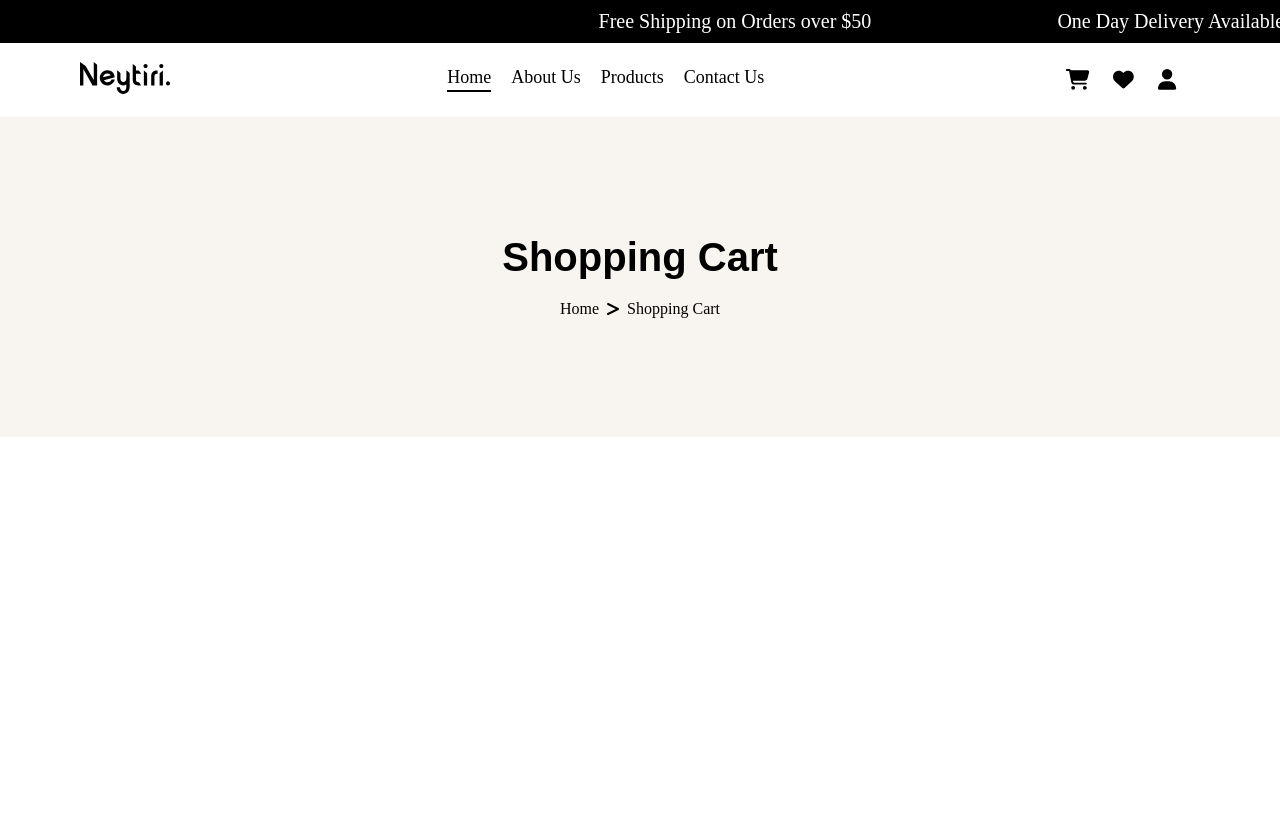
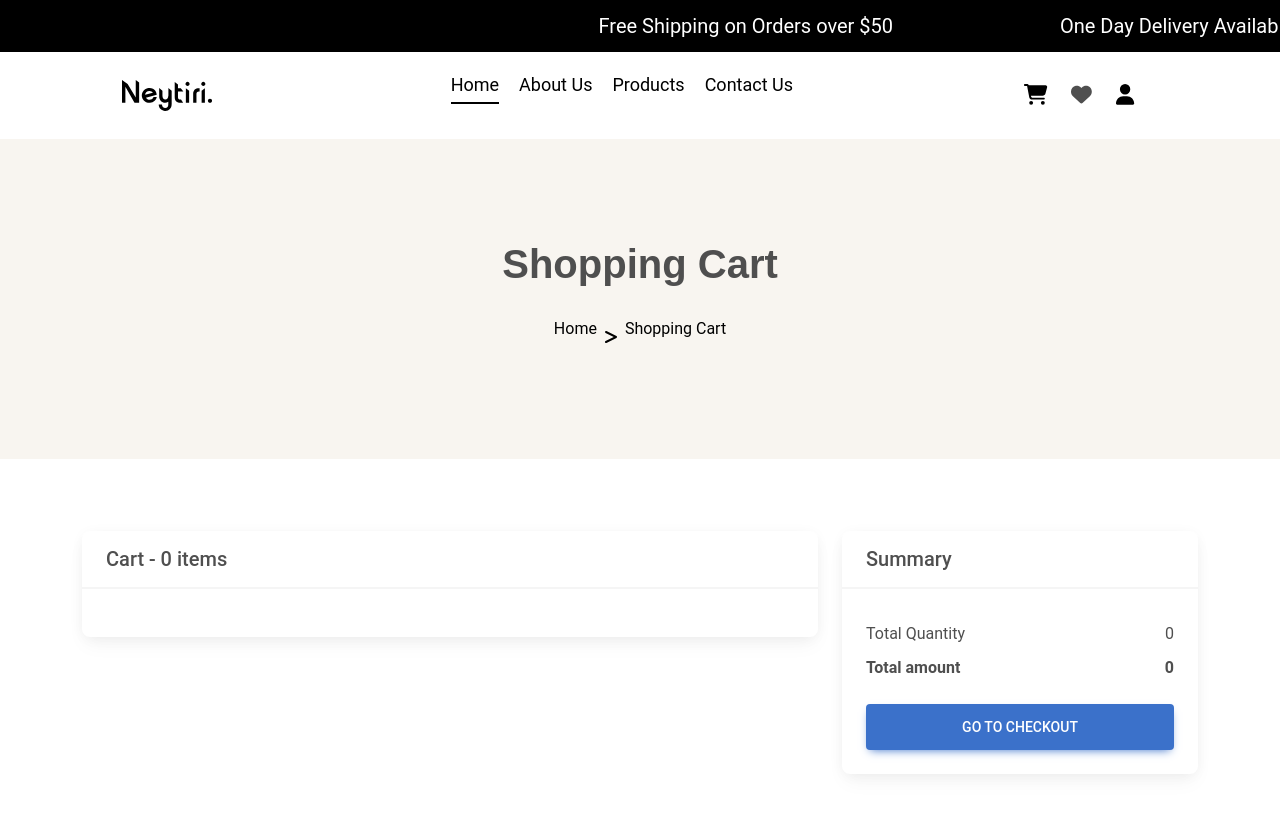
Before and after one commit to zaidkhan-div/Mern-Stack-Final-Project, a React (Vite) app in the folder Front-End/: page /cart in a window 1280 px wide. Shown: the top 814 px of the page. Built offline with nearby package versions, Linux system fonts and the light colour scheme.

Commit message:
Addto Cart process

```diff
--- a/Front-End/package.json
+++ b/Front-End/package.json
@@ -15,6 +15,7 @@
     "@fortawesome/free-solid-svg-icons": "^6.7.1",
     "@fortawesome/react-fontawesome": "^0.2.2",
     "@reduxjs/toolkit": "^2.4.0",
+    "mdb-react-ui-kit": "^9.0.0",
     "react": "^18.3.1",
     "react-dom": "^18.3.1",
     "react-redux": "^9.1.2",
--- a/Front-End/src/Components/Navbar/Navbar.css
+++ b/Front-End/src/Components/Navbar/Navbar.css
@@ -114,7 +114,7 @@
     width: 100%;
 }
 
-.navbar {
+.main-navbar {
     /* background-color: red; */
     padding: 1.2rem 2.5rem;
     display: flex;
@@ -140,6 +140,10 @@
     position: relative;
     color: black;
     text-decoration: none;
+}
+
+.menu a:hover {
+    color: black !important;
 }
 
 .active {
@@ -173,3 +177,7 @@
 .icon-section a {
     color: black;
 }
+
+.icon-section a:hover {
+    color: black;
+}
--- a/Front-End/src/Components/Navbar/Navbar.jsx
+++ b/Front-End/src/Components/Navbar/Navbar.jsx
@@ -48,7 +48,7 @@ const Navbar = () => {
     <>
       <Top />
       <div className="container">
-        <div className='navbar'>
+        <div className='main-navbar'>
 
           <div className="logo">
             <Link to='/'><img src={Logo} alt="" /></Link>
--- a/Front-End/src/Pages/About/About.jsx
+++ b/Front-End/src/Pages/About/About.jsx
@@ -3,7 +3,7 @@ import React from 'react'
 const About = () => {
   return (
     <div>
-      This is about Us page
+      This is about us page
     </div>
   )
 }
--- a/Front-End/src/Pages/Cart/Cart.css
+++ b/Front-End/src/Pages/Cart/Cart.css
@@ -26,3 +26,36 @@
     text-decoration: none;
     color: black;
 }
+
+.cart-items-section {
+    width: 1300px;
+    margin: auto;
+    border: 1px solid black;
+    height: 50vh;
+    margin-top: 4rem;
+    padding: 2rem 2rem;
+}
+
+.cart-product-title {
+    background-color: #f7f7f7;
+    height: 2rem;
+    width: 60%;
+    border: 1px solid black;
+    display: flex;
+    align-items: center;
+    justify-content: space-between;
+    padding: 1.5rem 1.5rem;
+}
+
+.cart-product-price {
+    display: flex;
+    font-size: 18px;
+    gap: 2rem;
+}
+
+.cart-product-tabs {
+    border: 1px solid black;
+    width: 60%;
+    height: 10px;
+    margin-top: 2rem;
+}
--- a/Front-End/src/Pages/Cart/Cart.jsx
+++ b/Front-End/src/Pages/Cart/Cart.jsx
@@ -3,9 +3,17 @@ import './Cart.css'
 import { Link } from 'react-router-dom'
 import { FontAwesomeIcon } from '@fortawesome/react-fontawesome'
 import { faGreaterThan } from '@fortawesome/free-solid-svg-icons'
+import { useSelector } from 'react-redux'
+import 'mdb-react-ui-kit/dist/css/mdb.min.css';
+
 
 
 const Cart = () => {
+
+  const { cart, totalQuantity, totalPrice } = useSelector((state) => state.allCart)
+
+
+
   return (
     <div>
       <div className="cart-hero">
@@ -18,7 +26,164 @@ const Cart = () => {
           </div>
         </div>
       </div>
+      {/* <div className="cart-items-section">
+        <div className="cart-products-section">
+          <div className="cart-product-title">
+            <div className="cart-product-image">
+              <h1>Image</h1>
+            </div>
+            <div className="cart-product-price">
+              <div className='cart-product-price'><p>Price</p></div>
+              <div className='cart-product-quantity'><p>Quantity</p></div>
+              <div className='cart-product-price'><p>Total Price</p></div>
+            </div>
+          </div>
+          <div className="cart-product-tabs">
+            <div className="cart-product">
+              <h1>AddedProd</h1>
+            </div>
+            <div className="cart-product-details">
+              <div className="cart-price">Price</div>
+              <div className="cart-price"></div>
+            </div>
+          </div>
+        </div>
+        <div className="order-summary-section"></div>
+      </div> */}
+
+
+      {/* Cart-Items Ui */}
+
+      <div>
+        <section className="h-100 gradient-custom">
+          <div className="container py-5">
+            <div className="row d-flex justify-content-center my-4">
+              <div className="col-md-8">
+                <div className="card mb-4">
+                  <div className="card-header py-3">
+                    <h5 className="mb-0">Cart - {cart.length} items</h5>
+                  </div>
+                  <div className="card-body">
+                    {cart?.map((data) => (
+                      <div className="row">
+                        <div className="col-lg-3 col-md-12 mb-4 mb-lg-0">
+                          <div
+                            className="bg-image hover-overlay hover-zoom ripple rounded"
+                            data-mdb-ripple-color="light"
+                          >
+                            <img
+                              src={data.img}
+                              className="w-100"
+                              alt="Blue Jeans Jacket"
+                            />
+                          </div>
+                        </div>
+
+                        <div className="col-lg-5 col-md-6 mb-4 mb-lg-0">
+                          <p>
+                            <strong>{data.title}</strong>
+                          </p>
+
+                          <button
+                            type="button"
+                            className="btn btn-primary btn-sm me-1 mb-2"
+                            data-mdb-toggle="tooltip"
+                            title="Remove item"
+                            onClick={() => dispatch(removeItem(data.id))}
+                          >
+                            <i className="fas fa-trash"></i>
+                          </button>
+                        </div>
+
+                        <div className="col-lg-4 col-md-6 mb-4 mb-lg-0">
+                          <div
+                            className="d-flex mb-4"
+                            style={{ maxWidth: "300px" }}
+                          >
+                            <button
+                              className="btn btn-primary px-3 me-2"
+                              onClick={() =>
+                                dispatch(decreaseItemQuantity(data.id))
+                              }
+                            >
+                              <i className="fas fa-minus"></i>
+                            </button>
+
+                            <div className="form-outline">
+                              <input
+                                id="form1"
+                                min="0"
+                                name="quantity"
+                                value={data.quantity}
+                                type="number"
+                                className="form-control"
+                                onChange={() => null}
+                              />
+                              <label className="form-label" for="form1">
+                                Quantity
+                              </label>
+                            </div>
+
+                            <button
+                              className="btn btn-primary px-3 ms-2"
+                              onClick={() =>
+                                dispatch(increaseItemQuantity(data.id))
+                              }
+                            >
+                              <i className="fas fa-plus"></i>
+                            </button>
+                          </div>
+
+                          <p className="text-start text-md-center">
+                            <strong>{data.price}</strong>
+                          </p>
+                        </div>
+                        <hr className="my-4" />
+                      </div>
+                    ))}
+                  </div>
+                </div>
+              </div>
+              <div className="col-md-4">
+                <div className="card mb-4">
+                  <div className="card-header py-3">
+                    <h5 className="mb-0">Summary</h5>
+                  </div>
+                  <div className="card-body">
+                    <ul className="list-group list-group-flush">
+                      <li className="list-group-item d-flex justify-content-between align-items-center border-0 px-0 pb-0">
+                        Total Quantity
+                        <span>{totalQuantity}</span>
+                      </li>
+
+                      <li className="list-group-item d-flex justify-content-between align-items-center border-0 px-0 mb-3">
+                        <div>
+                          <strong>Total amount</strong>
+                        </div>
+                        <span>
+                          <strong>{totalPrice}</strong>
+                        </span>
+                      </li>
+                    </ul>
+
+                    <button
+                      type="button"
+                      className="btn btn-primary btn-lg btn-block"
+                    >
+                      Go to checkout
+                    </button>
+                  </div>
+                </div>
+              </div>
+            </div>
+          </div>
+        </section>
+      </div>
+
+      {/*  Cart-Item Ui Ends Here */}
+
     </div>
-    )}
+  )
+}
 
 export default Cart;
--- a/Front-End/src/Pages/Checkout/Checkout.jsx
+++ b/Front-End/src/Pages/Checkout/Checkout.jsx
@@ -3,14 +3,12 @@ import './Checkout.css'
 import logo from './../../assets/logo.svg'
 import { FontAwesomeIcon } from '@fortawesome/react-fontawesome'
 import { faGreaterThan } from '@fortawesome/free-solid-svg-icons'
-import { useSelector } from 'react-redux'
 import { Link } from 'react-router-dom'
 
 
 const checkout = () => {
 
 
-  const { cart, totalQuantity, totalPrice } = useSelector((state) => state.allCart)
 
 
 
```
Also changed, not shown: 1 other file (tests, documents, lock files or other folders).
